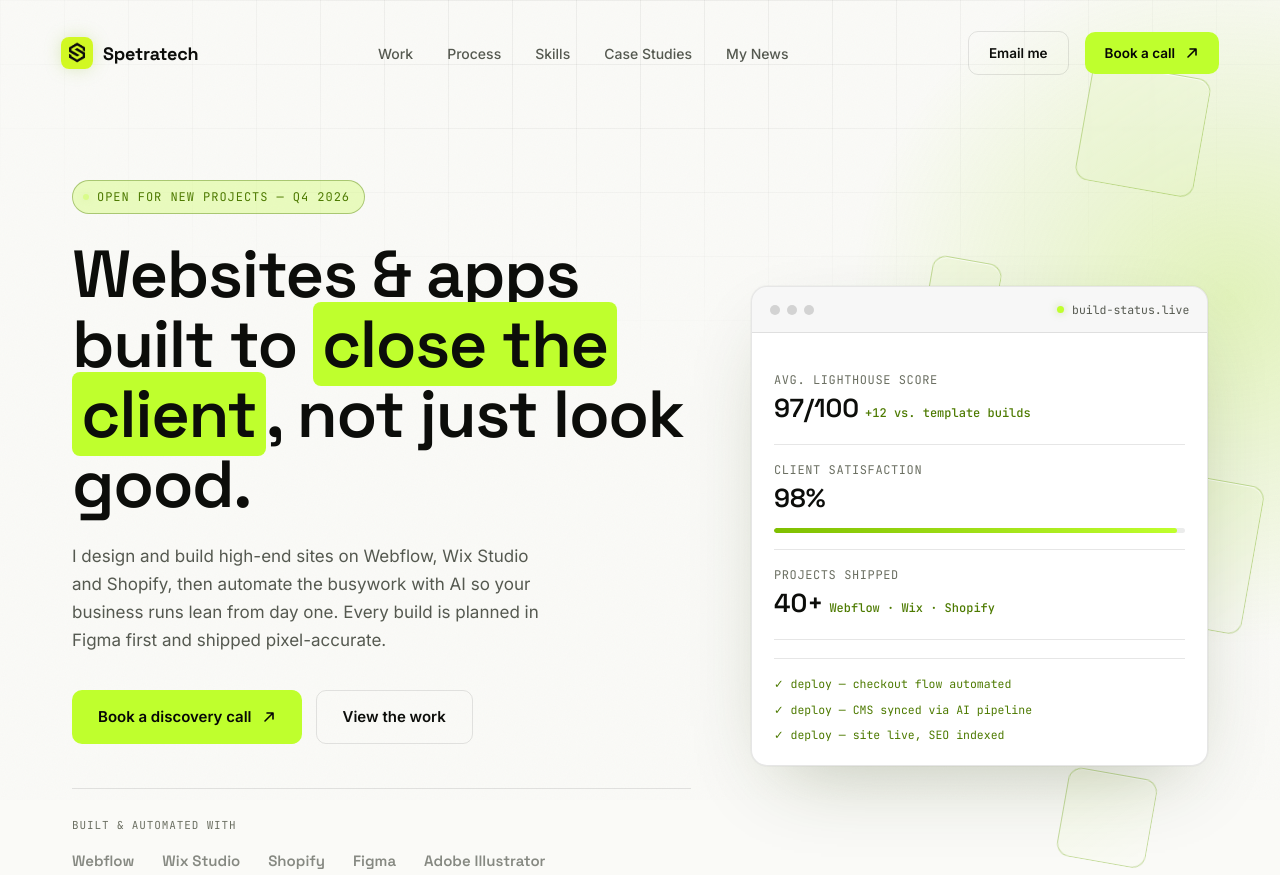
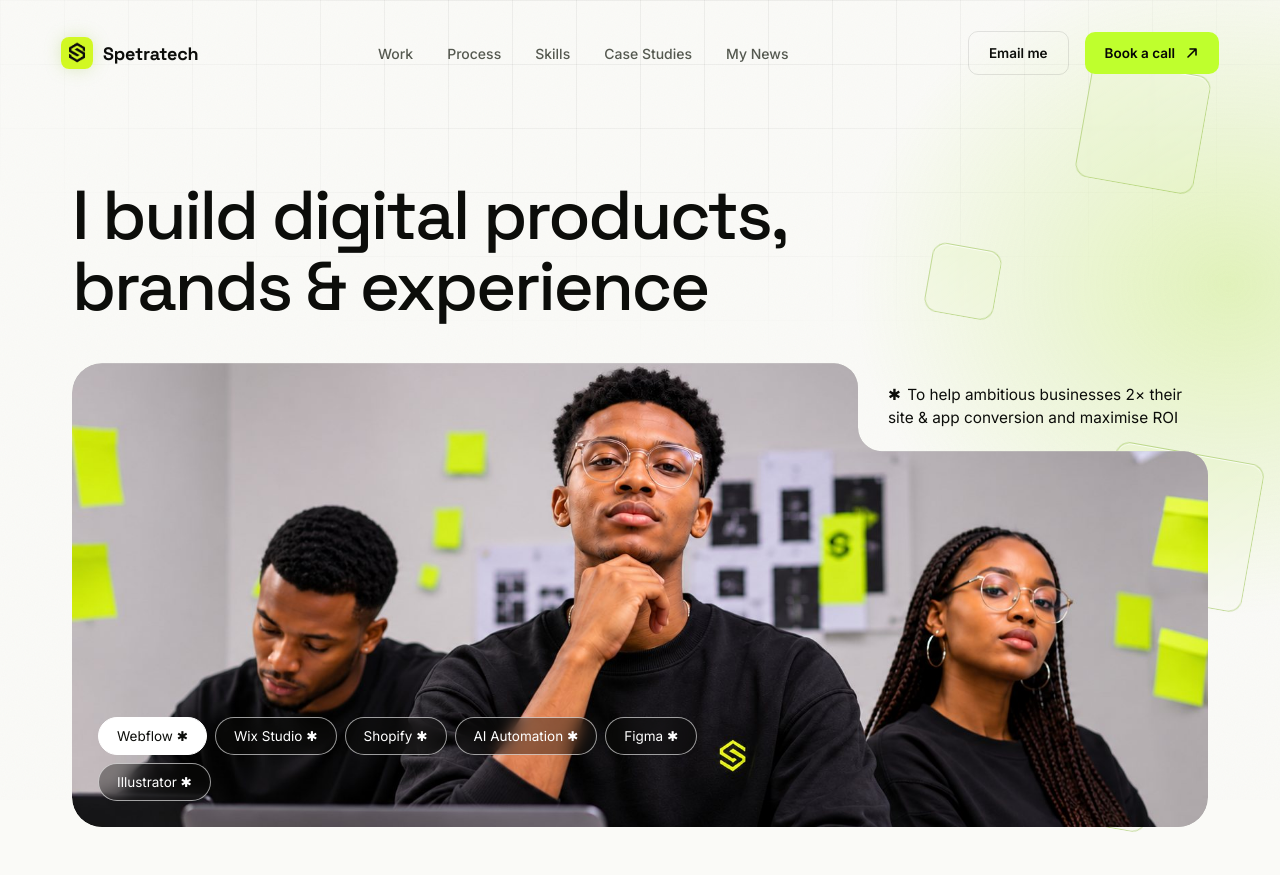
Before and after one commit to devgabrielport/spetratech.port, a plain HTML site: page index.html in a window 1280 px wide. Shown: the top 875 px of the page. Drawn offline with Linux system fonts and the light colour scheme.

Commit message:
Hero: notched banner layout with new headline, side text and team photo

```diff
--- a/index.html
+++ b/index.html
@@ -680,6 +680,26 @@ footer{border-top:1px solid var(--border);padding:60px 0 34px;}
   .pv-right{flex-direction:row;align-items:center;justify-content:space-between;}
 }
 @media (prefers-reduced-motion:reduce){.pv-card{transform:none !important;}}
+
+/* ===== Hero: headline + notched banner ===== */
+.hero-lay{position:relative;z-index:2;width:100%;}
+.hero-lay h1{font-size:clamp(36px,5.4vw,76px);font-weight:500;letter-spacing:-.035em;line-height:1.03;margin-bottom:clamp(26px,3.2vw,44px);}
+.hero-banner{position:relative;}
+.hero-img{position:relative;aspect-ratio:2.45/1;border-radius:30px;overflow:hidden;background:#cfd2cb;}
+.hero-img img{width:100%;height:100%;object-fit:cover;object-position:50% 36%;display:block;}
+.hero-notch{position:absolute;top:0;right:0;width:min(350px,36%);padding:20px 8px 22px 30px;font-size:clamp(14px,1.2vw,17px);line-height:1.5;color:var(--white);}
+.hero-notch span{margin-right:2px;}
+.hero-pills{position:absolute;left:26px;bottom:26px;display:flex;flex-wrap:wrap;gap:8px;max-width:min(620px,72%);}
+.hero-pills span{padding:8px 18px;border-radius:99px;font-size:13.5px;color:#fff;background:rgba(14,15,12,.38);backdrop-filter:blur(8px);-webkit-backdrop-filter:blur(8px);border:1px solid rgba(255,255,255,.6);white-space:nowrap;}
+.hero-pills span.on{background:#fff;color:#0c0d0a;border-color:#fff;}
+@media (max-width:760px){
+  .hero-img{aspect-ratio:4/3.1;border-radius:24px;}
+  .hero-img img{object-position:50% 40%;}
+  .hero-notch{position:static;width:auto;padding:18px 4px 0;font-size:15px;}
+  .hero-pills{left:14px;right:14px;bottom:14px;max-width:none;gap:6px;}
+  .hero-pills span{padding:6px 13px;font-size:12px;}
+}
+@media (max-width:640px){.hero-lay h1{font-size:34px;}}
 </style>
 </head>
 <body>
@@ -737,61 +757,14 @@ footer{border-top:1px solid var(--border);padding:60px 0 34px;}
       <div class="shape s5"></div>
     </div>
     <div class="wrap">
-      <div class="hero-inner">
-        <div class="hero-copy">
-          <div class="eyebrow"><span class="dot"></span> Open for new projects — Q4 2026</div>
-          <h1>Websites &amp; apps built to <span class="accent">close the client</span>, not just look good.</h1>
-          <p class="hero-sub">I design and build high-end sites on Webflow, Wix Studio and Shopify, then automate the busywork with AI so your business runs lean from day one. Every build is planned in Figma first and shipped pixel-accurate.</p>
-          <div class="hero-actions">
-            <a href="https://calendly.com/devgabriel22/30min" target="_blank" rel="noopener" class="btn btn-primary">
-              Book a discovery call
-              <svg width="14" height="14" viewBox="0 0 14 14" fill="none"><path d="M3 11L11 3M11 3H5M11 3V9" stroke="currentColor" stroke-width="1.6" stroke-linecap="round" stroke-linejoin="round"/></svg>
-            </a>
-            <a href="#work" class="btn btn-ghost">View the work</a>
+      <div class="hero-lay">
+        <h1 class="reveal">I build digital products,<br> brands &amp; experience</h1>
+        <div class="hero-banner reveal">
+          <div class="hero-img" id="heroImg">
+            <img src="assets/hero-team.jpg" alt="Three designers at work in black Spetratech sweatshirts" width="1672" height="941" fetchpriority="high">
+            <div class="hero-pills"><span class=on>Webflow ✱</span><span>Wix Studio ✱</span><span>Shopify ✱</span><span>AI Automation ✱</span><span>Figma ✱</span><span>Illustrator ✱</span></div>
           </div>
-          <div class="hero-trust">
-            <p>Built &amp; automated with</p>
-            <div class="trust-logos">
-              <span>Webflow</span>
-              <span>Wix Studio</span>
-              <span>Shopify</span>
-              <span>Figma</span>
-              <span>Adobe Illustrator</span>
-            </div>
-          </div>
-        </div>
-
-        <div class="console">
-          <div class="console-head">
-            <div class="console-dots"><span></span><span></span><span></span></div>
-            <div class="console-title">build-status.live</div>
-          </div>
-          <div class="console-body">
-            <div class="console-row">
-              <div>
-                <div class="console-label">Avg. Lighthouse score</div>
-                <div class="console-value" data-count="97" data-suffix="/100">0<small>+12 vs. template builds</small></div>
-              </div>
-            </div>
-            <div class="console-row">
-              <div style="width:100%">
-                <div class="console-label">Client satisfaction</div>
-                <div class="console-value" data-count="98" data-suffix="%">0</div>
-                <div class="console-bar"><i data-fill="98"></i></div>
-              </div>
-            </div>
-            <div class="console-row">
-              <div>
-                <div class="console-label">Projects shipped</div>
-                <div class="console-value" data-count="40" data-suffix="+">0<small>Webflow · Wix · Shopify</small></div>
-              </div>
-            </div>
-            <div class="console-log">
-              <span>✓ deploy — checkout flow automated</span>
-              <span>✓ deploy — CMS synced via AI pipeline</span>
-              <span>✓ deploy — site live, SEO indexed</span>
-            </div>
-          </div>
+          <p class="hero-notch" id="heroNotch"><span aria-hidden="true">✱</span> To help ambitious businesses 2× their site &amp; app conversion and maximise ROI</p>
         </div>
       </div>
     </div>
@@ -1342,6 +1315,20 @@ document.querySelectorAll('a[href^="#"]').forEach(link => {
   addEventListener('scroll',req,{passive:true}); addEventListener('resize',()=>{m=null;req();});
   cards.forEach(c=>c.style.setProperty('--r',0)); update();
 })();
+
+// Hero: carve the notch out of the banner image
+(function(){
+  const box=document.getElementById('heroImg'), notch=document.getElementById('heroNotch'); if(!box||!notch) return;
+  const R=30, r=24, f=n=>n.toFixed(1);
+  function draw(){
+    if(innerWidth<=760){box.style.clipPath='';return;}
+    const W=box.offsetWidth,H=box.offsetHeight,nw=notch.offsetWidth,nh=notch.offsetHeight,x0=W-nw;
+    box.style.clipPath='path("M'+R+',0 H'+f(x0-r)+' A'+r+','+r+' 0 0 1 '+f(x0)+','+r+' V'+f(nh-r)+' A'+r+','+r+' 0 0 0 '+f(x0+r)+','+f(nh)+' H'+f(W-r)+' A'+r+','+r+' 0 0 1 '+f(W)+','+f(nh+r)+' V'+f(H-R)+' A'+R+','+R+' 0 0 1 '+f(W-R)+','+f(H)+' H'+R+' A'+R+','+R+' 0 0 1 0,'+f(H-R)+' V'+R+' A'+R+','+R+' 0 0 1 '+R+',0 Z")';
+  }
+  draw(); addEventListener('resize',draw);
+  if(window.ResizeObserver){const ro=new ResizeObserver(draw);ro.observe(box);ro.observe(notch);}
+  if(document.fonts&&document.fonts.ready) document.fonts.ready.then(draw);
+})();
 </script>
 
 </body>
```
Also changed, not shown: assets/hero-team.jpg (added).
